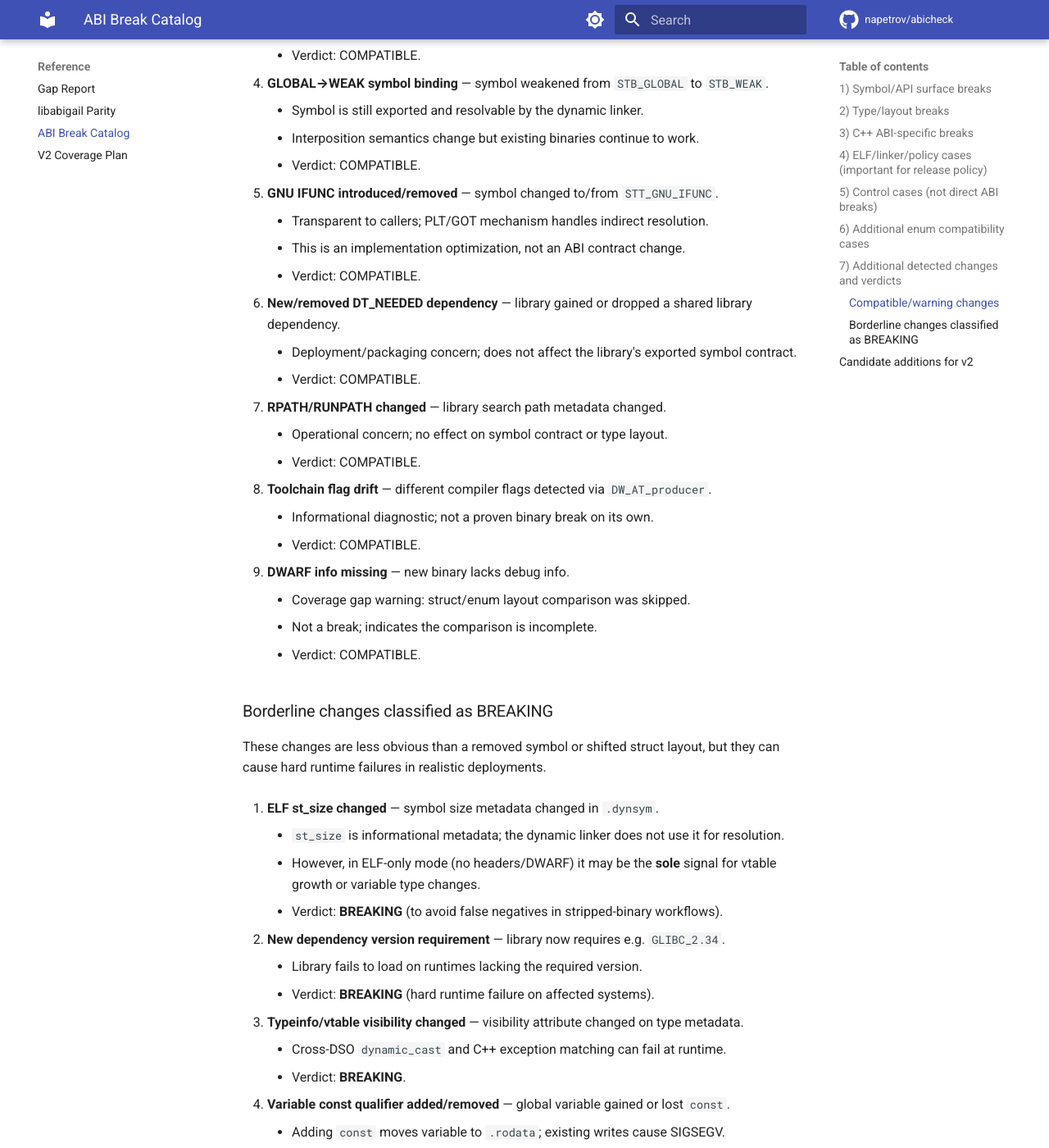
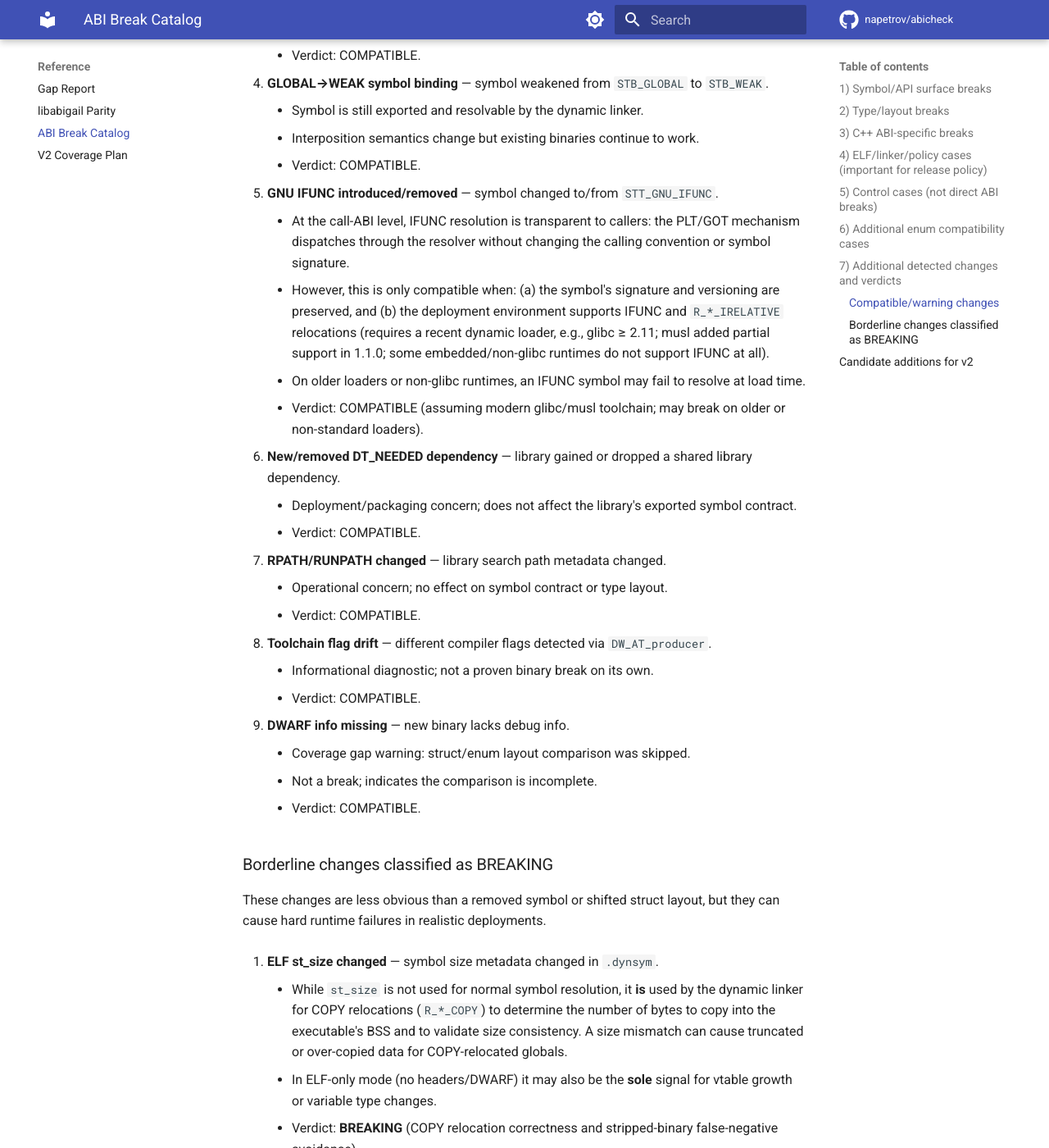
Before and after one commit to napetrov/abicheck, an MkDocs documentation site: the page built from docs/abi_breaking_cases_catalog.md, in a window 1280 px wide and 1400 px high, scrolled down 5298 px. Shown: the whole window at 82% size. Built offline with MkDocs 1.6.1 and Material for MkDocs 9.7.7, drawn with Linux system fonts in a browser that asks for light colours; comment, search, counter and statistics services are not loaded.

Commit message:
Refine IFUNC and st_size catalog entries with platform/relocation detail
- IFUNC: note that COMPATIBLE verdict assumes modern glibc/musl with
  R_*_IRELATIVE support; older loaders or non-glibc runtimes may fail
  to resolve IFUNC symbols at load time
- st_size: note that the dynamic linker uses st_size for COPY
  relocations (R_*_COPY) to determine bytes to copy, so a size
  mismatch can cause truncated or over-copied data for globals

https://claude.ai/code/session_01SDCXhnZfmiFGkNZeoRZm5e

```diff
--- a/docs/abi_breaking_cases_catalog.md
+++ b/docs/abi_breaking_cases_catalog.md
@@ -185,9 +185,19 @@ because they do not cause binary linkage or layout failures on their own.
     - Verdict: COMPATIBLE.
 
 29. **GNU IFUNC introduced/removed** — symbol changed to/from `STT_GNU_IFUNC`.
-    - Transparent to callers; PLT/GOT mechanism handles indirect resolution.
-    - This is an implementation optimization, not an ABI contract change.
-    - Verdict: COMPATIBLE.
+    - At the call-ABI level, IFUNC resolution is transparent to callers: the
+      PLT/GOT mechanism dispatches through the resolver without changing the
+      calling convention or symbol signature.
+    - However, this is only compatible when:
+      (a) the symbol's signature and versioning are preserved, and
+      (b) the deployment environment supports IFUNC and `R_*_IRELATIVE`
+      relocations (requires a recent dynamic loader, e.g., glibc ≥ 2.11;
+      musl added partial support in 1.1.0; some embedded/non-glibc runtimes
+      do not support IFUNC at all).
+    - On older loaders or non-glibc runtimes, an IFUNC symbol may fail to
+      resolve at load time.
+    - Verdict: COMPATIBLE (assuming modern glibc/musl toolchain; may break on
+      older or non-standard loaders).
 
 30. **New/removed DT_NEEDED dependency** — library gained or dropped a shared library dependency.
     - Deployment/packaging concern; does not affect the library's exported symbol contract.
@@ -212,10 +222,15 @@ These changes are less obvious than a removed symbol or shifted struct layout,
 but they can cause hard runtime failures in realistic deployments.
 
 34. **ELF st_size changed** — symbol size metadata changed in `.dynsym`.
-    - `st_size` is informational metadata; the dynamic linker does not use it for resolution.
-    - However, in ELF-only mode (no headers/DWARF) it may be the **sole** signal for
+    - While `st_size` is not used for normal symbol resolution, it **is** used by
+      the dynamic linker for COPY relocations (`R_*_COPY`) to determine the number
+      of bytes to copy into the executable's BSS and to validate size consistency.
+      A size mismatch can cause truncated or over-copied data for COPY-relocated
+      globals.
+    - In ELF-only mode (no headers/DWARF) it may also be the **sole** signal for
       vtable growth or variable type changes.
-    - Verdict: **BREAKING** (to avoid false negatives in stripped-binary workflows).
+    - Verdict: **BREAKING** (COPY relocation correctness and stripped-binary
+      false-negative avoidance).
 
 35. **New dependency version requirement** — library now requires e.g. `GLIBC_2.34`.
     - Library fails to load on runtimes lacking the required version.
```
